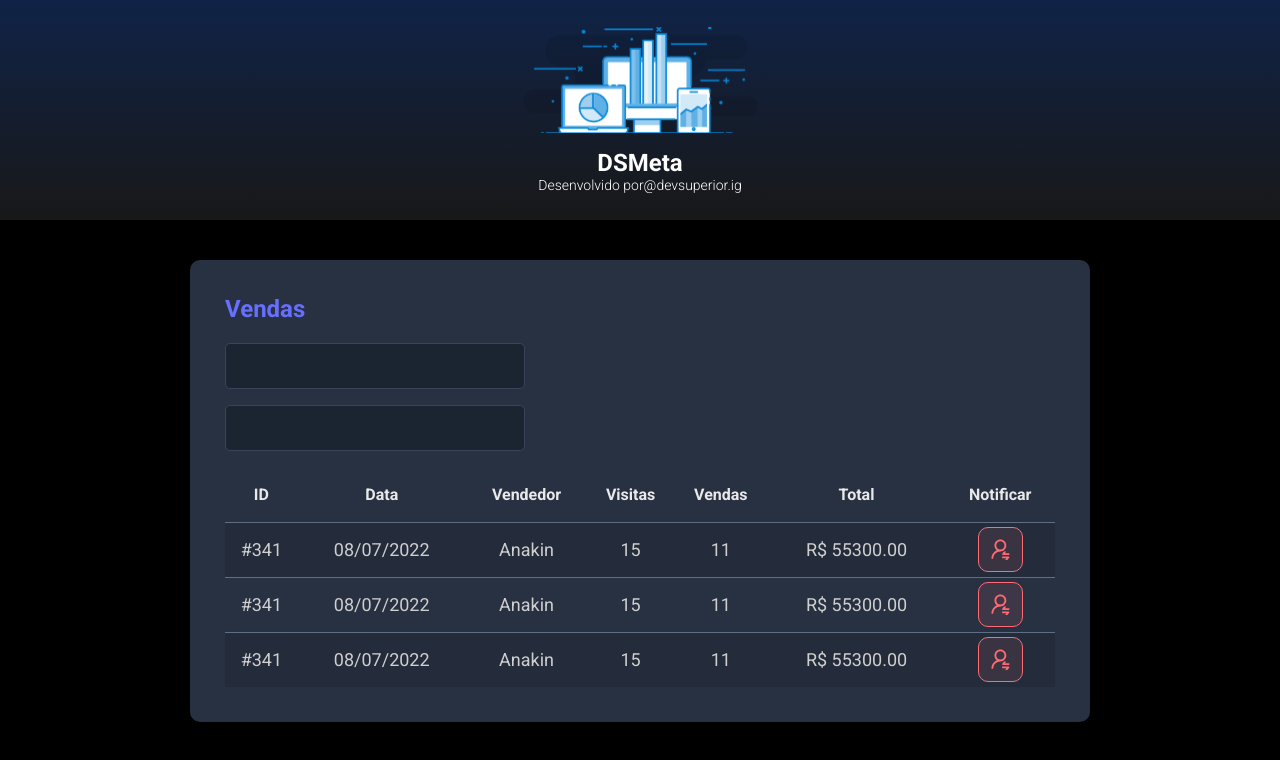
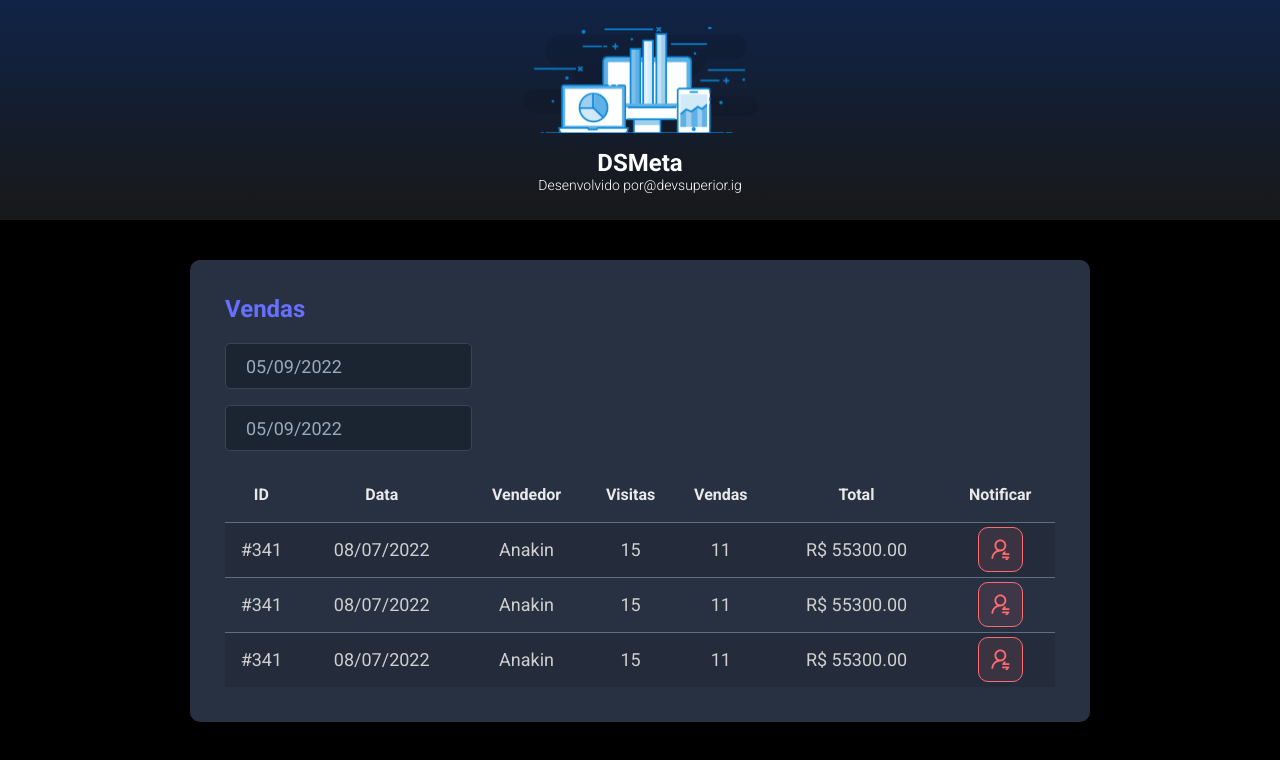
Before and after one commit to ViniSantana179/dsmeta, a React (Vite) app in the folder frontend/: page / in a window 1280 px wide. Shown: the top 760 px of the page. Built offline with nearby package versions, Linux system fonts and the light colour scheme.

Commit message:
Datepicker

```diff
--- a/frontend/package.json
+++ b/frontend/package.json
@@ -9,7 +9,9 @@
     "preview": "vite preview"
   },
   "dependencies": {
+    "@types/react-datepicker": "4.4.2",
     "react": "^18.2.0",
+    "react-datepicker": "4.8.0",
     "react-dom": "^18.2.0"
   },
   "devDependencies": {
--- a/frontend/src/components/SalesCard/index.tsx
+++ b/frontend/src/components/SalesCard/index.tsx
@@ -1,5 +1,7 @@
 import './styles.css'
 import NotificationButton from '../NotificationButton'
+import DatePicker from "react-datepicker"
+import "react-datepicker/dist/react-datepicker.css"
 
 function SalesCard() {
     return (
@@ -7,10 +9,20 @@
             <h2 className="dsmeta-sales-title">Vendas</h2>
             <div>
                 <div className="dsmeta-form-control-container">
-                    <input className="dsmeta-form-control" type="text" />
+                    <DatePicker
+                        selected={new Date()}
+                        onChange={(date: Date) => { }}
+                        className="dsmeta-form-control"
+                        dateFormat="dd/MM/yyyy"
+                    />
                 </div>
                 <div className="dsmeta-form-control-container">
-                    <input className="dsmeta-form-control" type="text" />
+                    <DatePicker
+                        selected={new Date()}
+                        onChange={(date: Date) => { }}
+                        className="dsmeta-form-control"
+                        dateFormat="dd/MM/yyyy"
+                    />
                 </div>
             </div>
 
@@ -50,7 +62,7 @@
                             <td>R$ 55300.00</td>
                             <td>
                                 <div className="dsmeta-red-btn-container">
-                                    <NotificationButton/>
+                                    <NotificationButton />
                                 </div>
                             </td>
                         </tr>
```
Also changed, not shown: 1 other file (tests, documents, lock files or other folders).
